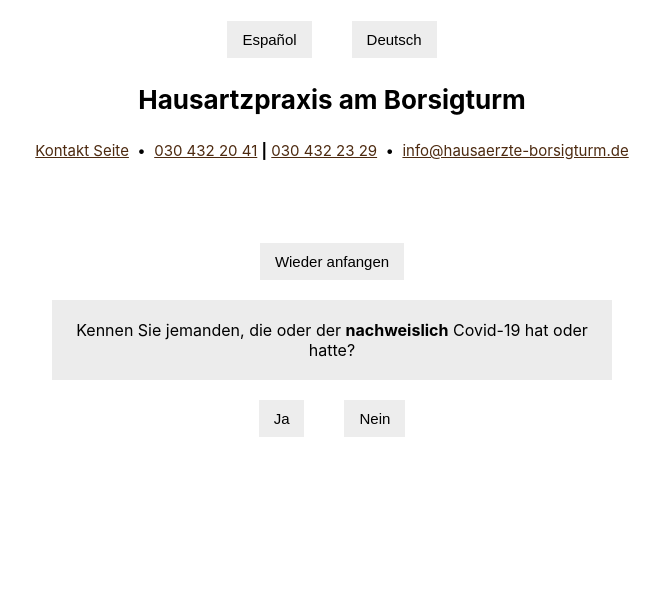
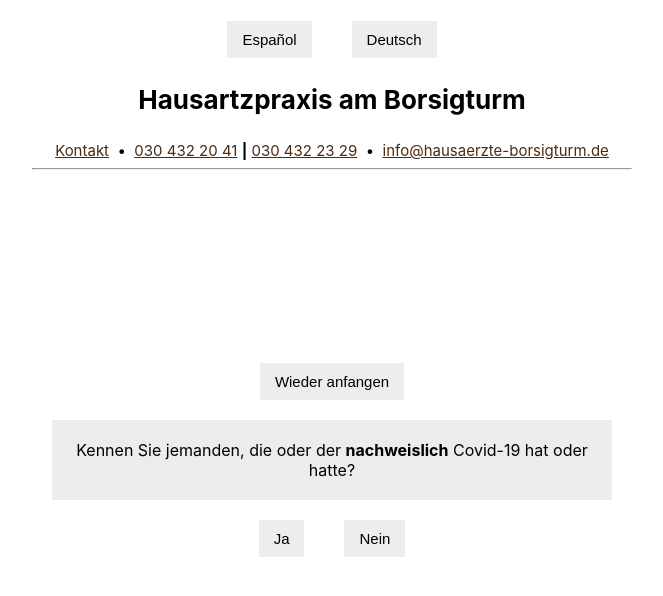
Before and after one commit to lfcj/dr-what-to-do, a React (Create React App) app: page / in a window 1280 px wide. Shown: the top 596 px of the page, without its empty margins (308-971 px from the left). Built offline with nearby package versions, Linux system fonts and the light colour scheme.

Commit message:
fix view overlapping

```diff
--- a/src/App.css
+++ b/src/App.css
@@ -21,16 +21,19 @@
 
 .App-header {
   background-color: #ffffff;
-  height: 40px;
-  display: flex;
+  /* height: 40px; */
+  /* display: flex; */
   flex-direction: column;
   font-size: calc(10px + 2vmin);
   color: black;
+  display: block;
+  margin-bottom: 10px;
 }
 
 .Body {
   min-height: 70vh;
   display: flex;
+  flex: none;
   align-items: center;
   justify-content: center;
   flex-direction: column;
@@ -62,10 +65,16 @@
 
 .information {
   font-size: 15px;
+  margin: auto;
 }
 a {
     text-decoration: /* OPTIMIZE:  */;
     color: #4d2a10;
+}
+
+hr {
+  border-width: 0.5px;
+  color: #4d2a10;
 }
 
 .btn-positive {
--- a/src/App.js
+++ b/src/App.js
@@ -160,11 +160,10 @@ class Question extends React.Component {
         <div>
           <Button title="Español" onPress={() => this.chooseSpanish()}/>
           <Button title="Deutsch" onPress={() => this.chooseGerman()}/>
-        </div>
           <p><strong>Hausartzpraxis am Borsigturm</strong></p>
           <div className="information">
             <a href="http://www.borhani-harder-hausaerzte.de/hausarztpraxis-am-borsigturm---kontakt.html">
-          Kontakt Seite</a>
+            Kontakt</a>
             &nbsp; • &nbsp;
             <a href="tel: 030 432 20 41">030 432 20 41</a>
             &nbsp;
@@ -175,6 +174,8 @@ class Question extends React.Component {
             <a href="mailto: info@hausaerzte-borsigturm.de">
               info@hausaerzte-borsigturm.de
             </a>
+            <hr></hr>
+          </div>
         </div>
         </header>
         <div className="Body">
```
Lines whose indentation alone changed are shown as unchanged.
